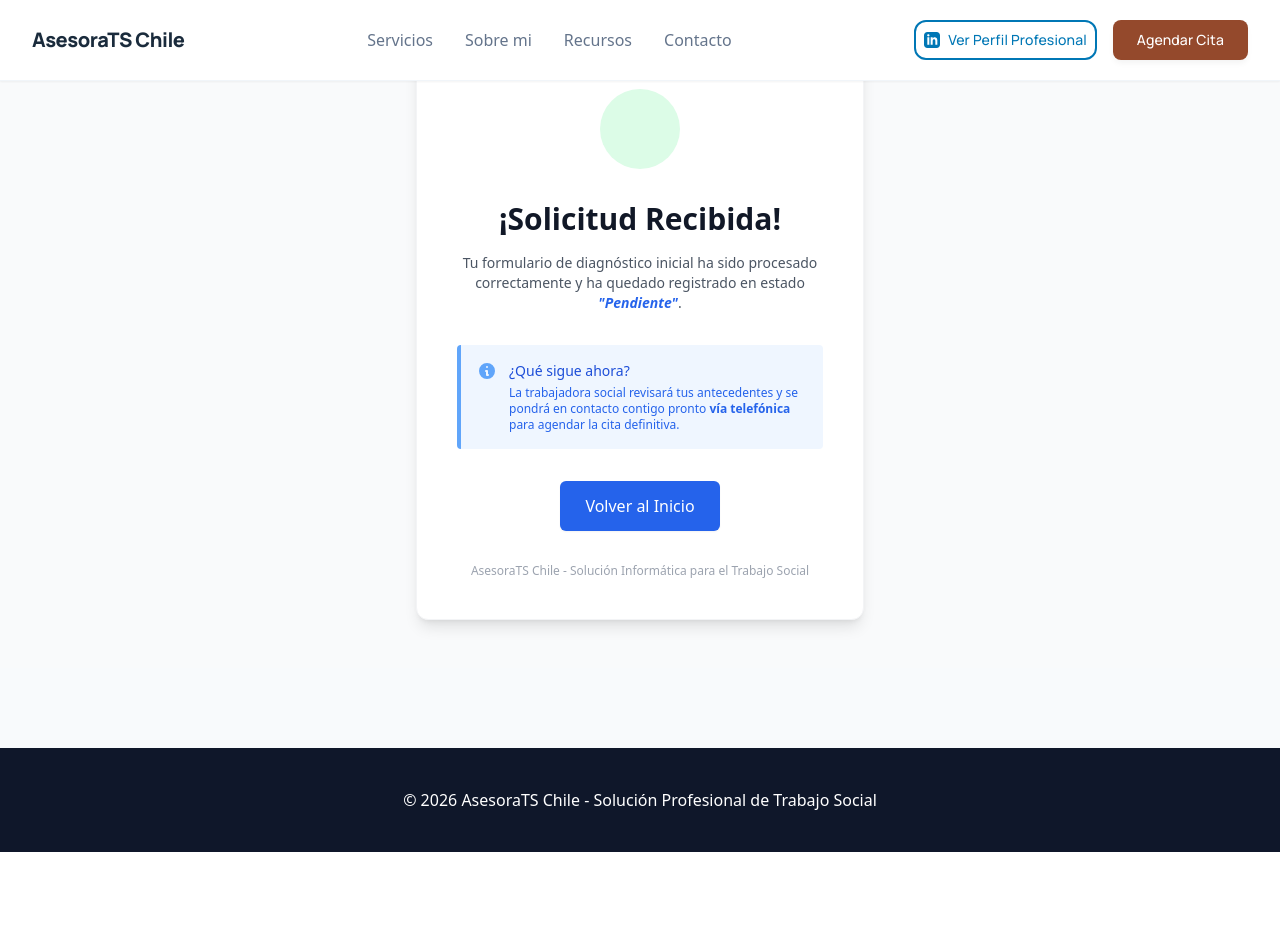
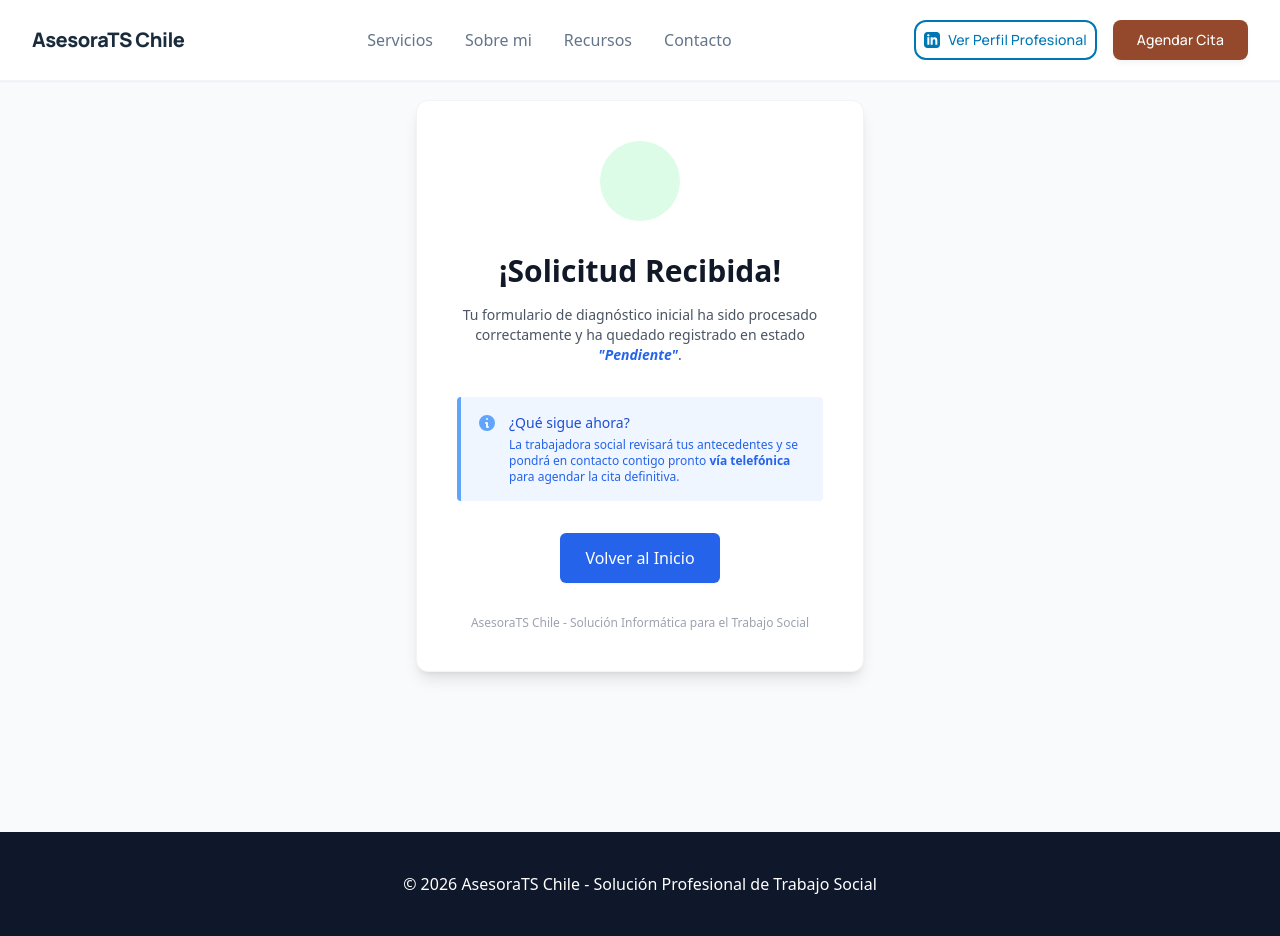
Before and after one commit to j0t4inc0de/asesora-ts, a Django app: page /confirmacion/ in a window 1280 px wide. Before the commit the page ends 852 px from the top, so only its background shows below. Run offline with Django 5.2, Linux system fonts and the light colour scheme; some libraries are stand-ins or nearby versions.

Commit message:
más espaciado y para la tarjeta de confirmación

```diff
--- a/asesorias/templates/confirmacion.html
+++ b/asesorias/templates/confirmacion.html
@@ -3,7 +3,7 @@
 {% block title %}Solicitud Recibida - AsesoraTS Chile{% endblock %}
 
 {% block content %}
-<div class="min-h-[70vh] flex items-center justify-center bg-gray-50 py-12 px-4 sm:px-6 lg:px-8">
+<div class="flex items-center justify-center bg-gray-50 py-20 m-5 px-5 sm:px-6 lg:px-8">
     <div class="max-w-md w-full space-y-8 text-center bg-white p-10 rounded-xl shadow-lg border border-gray-100">
         <div class="mx-auto flex items-center justify-center h-20 w-20 rounded-full bg-green-100">
             <svg class="h-12 w-12 text-green-600" fill="none" stroke="currentColor" viewBox="0 0 24 24">
```
